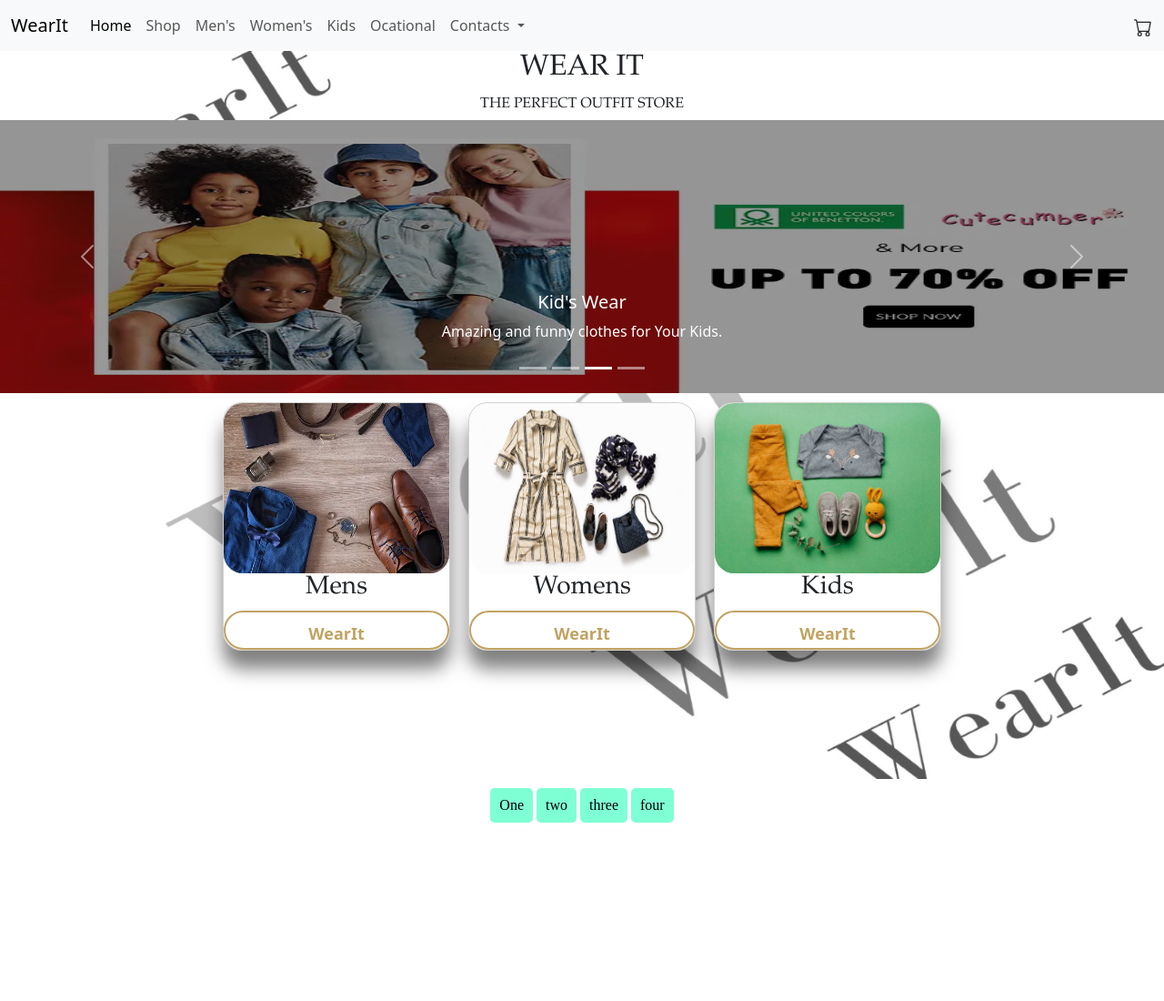
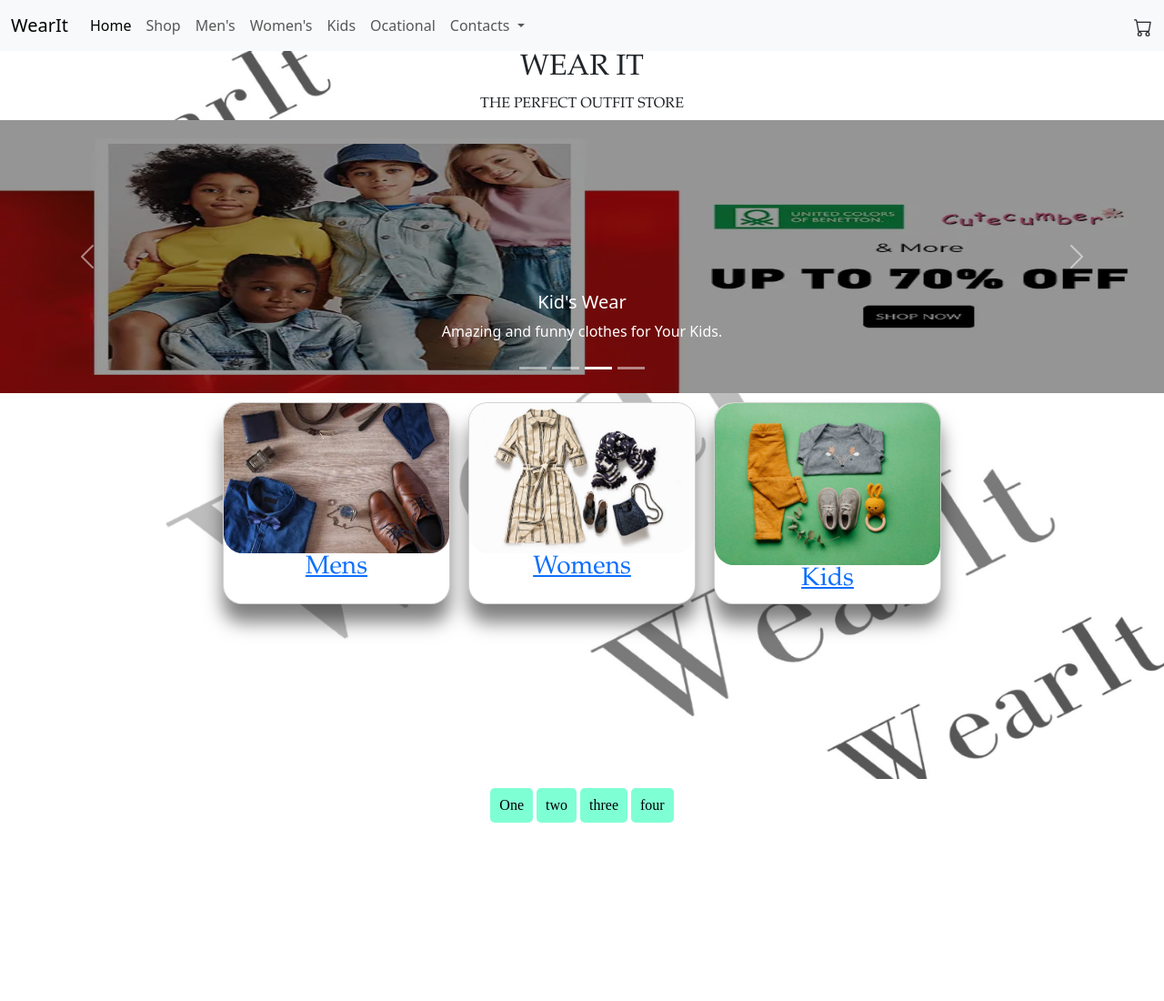
Before and after one commit to devesh-mishra13/WearIT, a plain HTML site: page index.html in a window 1280 px wide. Shown: the top 1100 px of the page at 91% size. Drawn offline with nearby package versions, Linux system fonts and the light colour scheme.

Commit message:
index.html updated

```diff
--- a/index.html
+++ b/index.html
@@ -128,19 +128,22 @@
     </div>
     <div class="container">
         <div class="card" style="border-radius:21px;">
-            <img src="images/img6.jpg" alt="Product 1" style="width:100%;height:100%;border-radius:21px;">
-            <h3 class="header text-center">Mens</h3>
-            <button id="myButton1" class="button">WearIt</button>
+            <a href="#men">
+                <img class="card-img" src="images/img6.jpg" alt="Product 1" style="border-radius:21px;">
+                <h3 class="header text-center">Mens</h3>
+            </a>
         </div>
         <div class="card" style="border-radius:21px;">
-            <img src="images/img7.jpg" alt="Product 2" style="width:100%;height:100%;border-radius:21px;">
-            <h3 class="header text-center">Womens</h3>
-            <button id="myButton2" class="button">WearIt</button>
+            <a href="#women">
+                <img class="card-img" src="images/img7.jpg" alt="Product 2" style="border-radius:21px;">
+                <h3 class="header text-center">Womens</h3>
+            </a>
         </div>
         <div class="card" style="border-radius:21px;">
-            <img src="images/img8.jpg" alt="Product 3" style="width:100%;height:100%;border-radius:21px;">
-            <h3 class="header text-center">Kids</h3>
-            <button id="myButton3" class="button">WearIt</button>
+            <a href="#kids">
+                <img class="card-img" src="images/img8.jpg" alt="Product 3" style="border-radius:21px;">
+                <h3 class="header text-center">Kids</h3>
+            </a>
         </div>
 <!--        <div class="card" style="border-radius:21px;width:50%;-->
 <!--  max-width: 250px;-->
@@ -149,6 +152,11 @@
 <!--            <h3 class="header text-center">Ocational</h3>-->
 <!--            <button id="myButton4" class="button">WearIt</button>-->
 <!--        </div>-->
+<!--    <div class="container">-->
+<!--        <div class="card"></div>-->
+<!--        <div class="card"></div>-->
+<!--        <div class="card"></div>-->
+<!--    </div>-->
     </div>
 </div>
 <div id="men">
```
